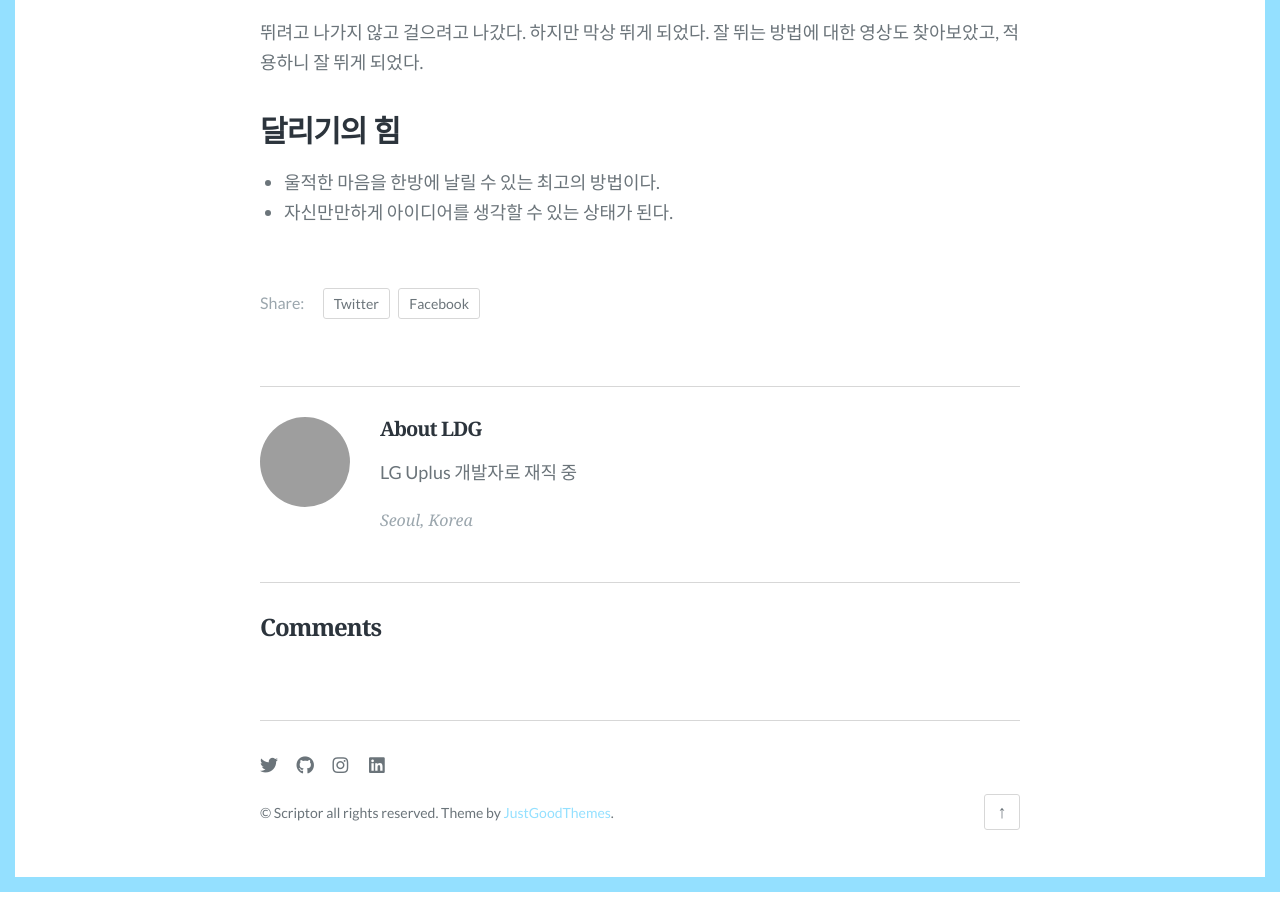
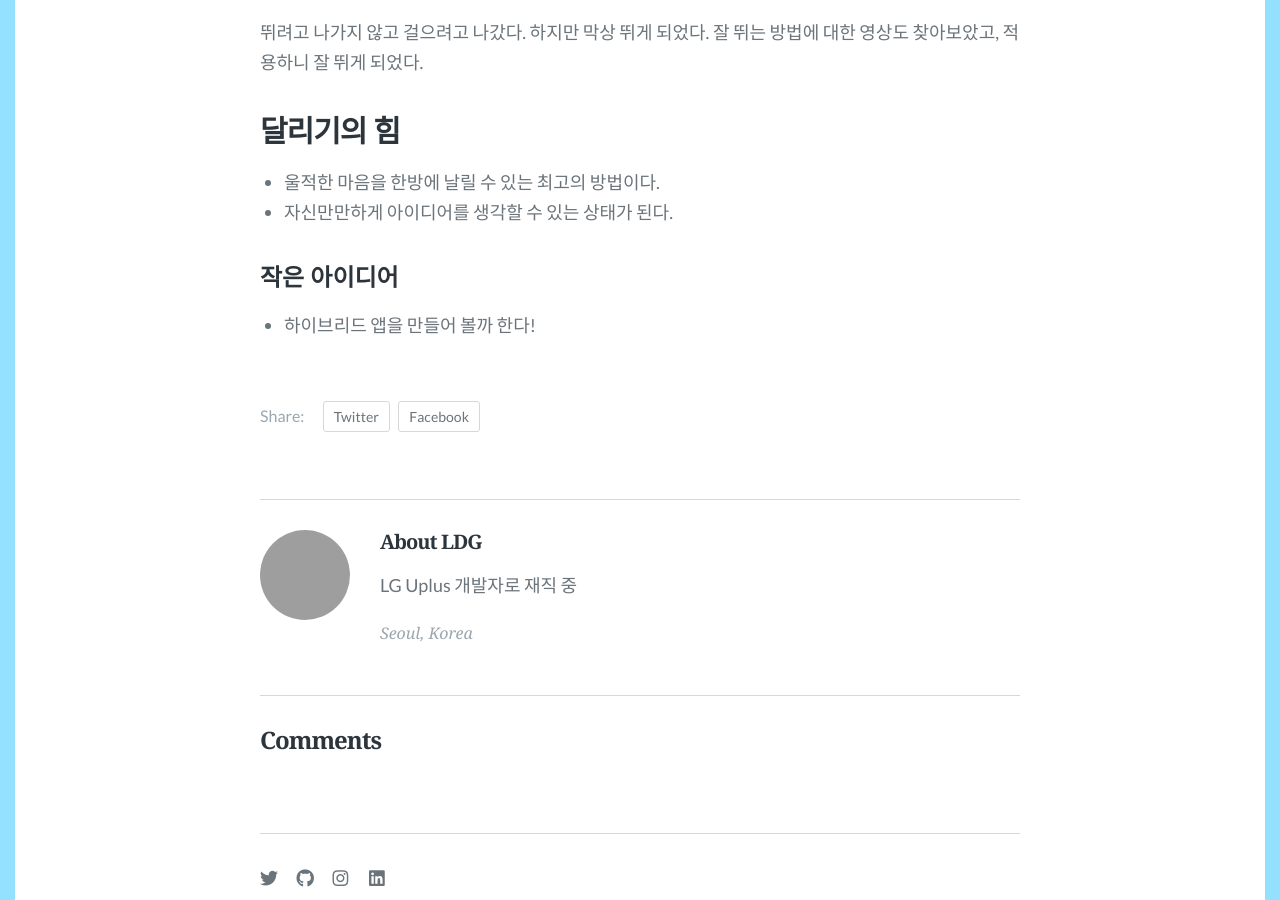
Before and after one commit to explorer0113/explorer0113.github.io, a Jekyll site: the page built from _posts/life/2022-09-17-As reader, as Runner.md, in a window 1280 px wide and 900 px high, scrolled down 603 px. Built offline with Jekyll 4.4.1, drawn with Linux system fonts in a browser that asks for light colours; some web fonts are replaced; comment, search, counter and statistics services are not loaded; grey boxes are pictures that could not be loaded.

Commit message:
작은 아이디어 추가

```diff
--- a/_posts/life/2022-09-17-As reader, as Runner.md
+++ b/_posts/life/2022-09-17-As reader, as Runner.md
@@ -21,3 +21,6 @@ categories: Life
 ## 달리기의 힘
   - 울적한 마음을 한방에 날릴 수 있는 최고의 방법이다.
   - 자신만만하게 아이디어를 생각할 수 있는 상태가 된다.
+
+### 작은 아이디어
+- 하이브리드 앱을 만들어 볼까 한다!
```
